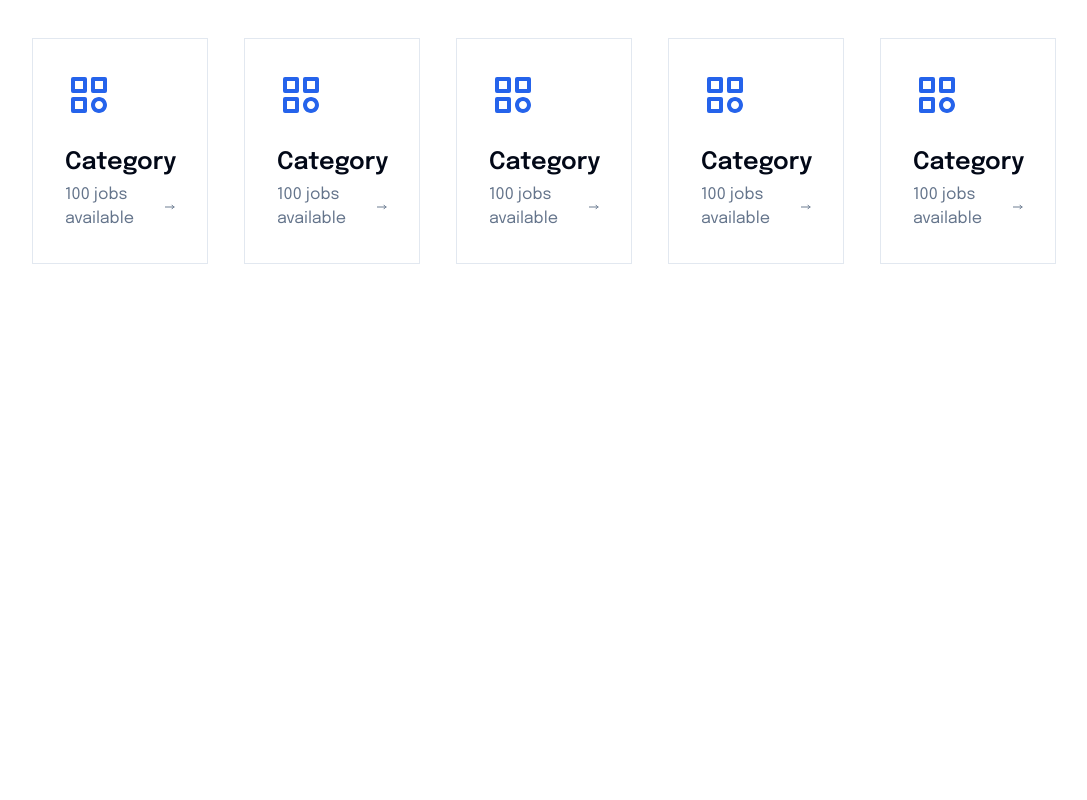
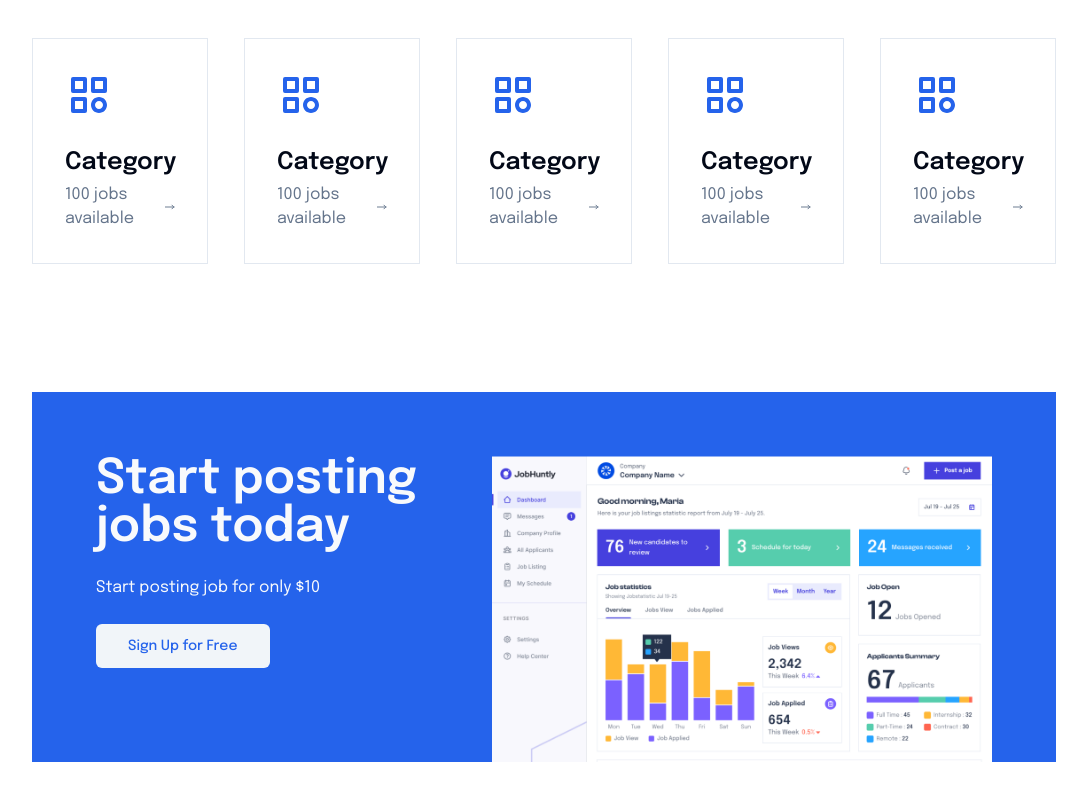
Before and after one commit to yoedi/job-portal-lp, a Next.js app: page / in a window 1280 px wide. Shown: the part 884-1684 px from the top of the page, without its empty margins (96-1183 px from the left). Before the commit the page ends 1180 px from the top, so only its background shows below. Built offline with nearby package versions, Linux system fonts and the light colour scheme.

Commit message:
Create banner sign up component

```diff
--- a/src/app/page.tsx
+++ b/src/app/page.tsx
@@ -3,6 +3,7 @@
 import Hero from "@/components/organism/Hero";
 import Clients from "@/components/organism/Clients";
 import Category from "@/components/organism/Category";
+import BannerSignUp from "@/components/organism/BannerSignUp";
 
 export default function Home() {
   return (
@@ -10,6 +11,7 @@
       <Hero />
       <Clients />
       <Category />
+      <BannerSignUp />
     </div>
   );
 }
--- /dev/null
+++ b/src/components/organism/BannerSignUp/index.tsx
@@ -0,0 +1,35 @@
+import { Button } from "@/components/ui/button";
+import Image from "next/image";
+import React, { FC } from "react";
+
+interface BannerSignUpProps {}
+
+const BannerSignUp: FC<BannerSignUpProps> = ({}) => {
+  return (
+    <div className="mt-32 mb-10 bg-primary text-primary-foreground px-16 pt-16 flex flex-row justify-between items-start">
+      <div>
+        <div className="text-5xl font-semibold">
+          Start posting <br /> jobs today
+        </div>
+        <div className="my-6">Start posting job for only $10</div>
+        <Button
+          size="lg"
+          variant="secondary"
+          className="text-primary hover:text-primary"
+        >
+          Sign Up for Free
+        </Button>
+      </div>
+      <div>
+        <Image
+          src="/images/dashboard.png"
+          alt="/images/dashboard.png"
+          width={500}
+          height={300}
+        />
+      </div>
+    </div>
+  );
+};
+
+export default BannerSignUp;
```
